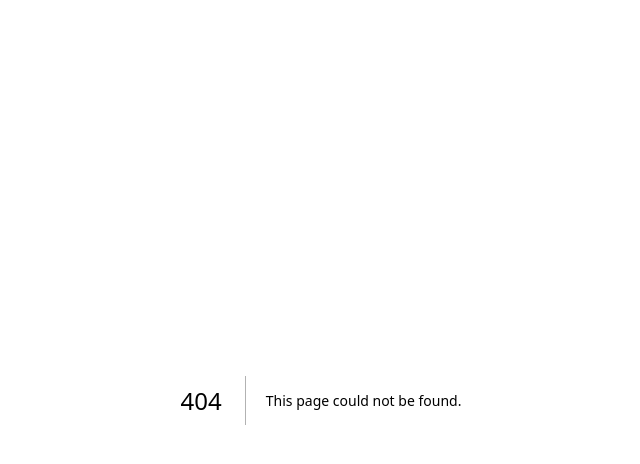
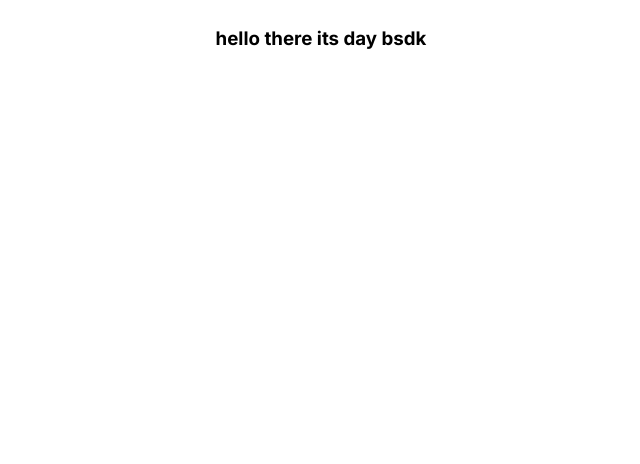
Before and after one commit to AdityaGaur7/NEXTJS-CODE, a Next.js app: page /study in a window 1280 px wide. Before the commit this address had no page. Shown: the top 464 px of the page, without its empty margins (319-959 px from the left). Built offline with nearby package versions, Linux system fonts and the light colour scheme.

Commit message:
catch all segment of route

```diff
--- /dev/null
+++ b/src/app/study/[...lecture]/page.js
@@ -0,0 +1,10 @@
+"use client"
+export default function Lecture({params}) {
+    console.log(params);
+    return (
+ <h3>
+    hello there its day {params.lecture[0]}
+    bsdk {params.lecture[1]}
+ </h3>
+    )
+}
--- /dev/null
+++ b/src/app/study/page.js
@@ -0,0 +1,7 @@
+export default function Study() {
+return (
+    <h1>
+        all subjects
+    </h1>
+)
+}
```
